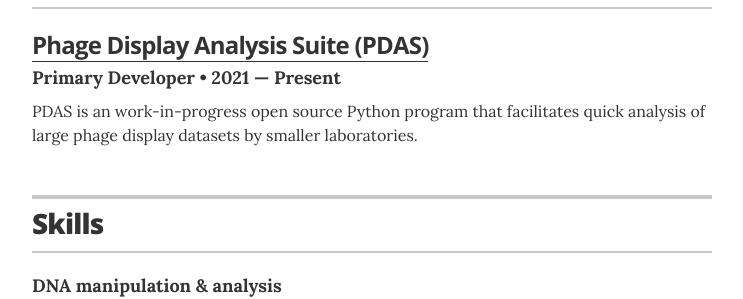
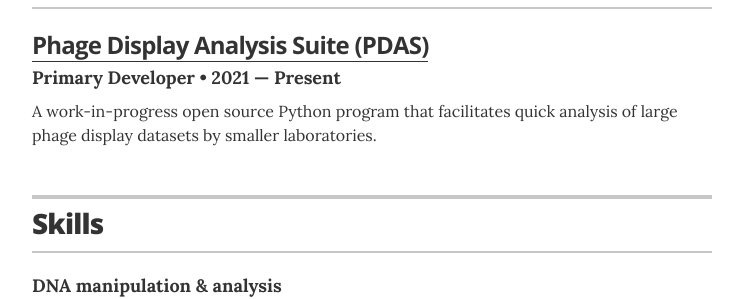
Before and after one commit to oroscow/oroscow.github.io, a Jekyll site: the page built from index.html, in a window 1280 px wide and 900 px high, scrolled down 1729 px. Shown: the part 159-458 px from the top of the window, without its empty margins (268-1011 px from the left). Built offline with Jekyll 4.4.1, drawn with Linux system fonts in a browser that asks for light colours.

Commit message:
Update projects.yml

```diff
--- a/_data/projects.yml
+++ b/_data/projects.yml
@@ -4,4 +4,4 @@
   role: Primary Developer
   duration: 2021 &mdash; Present
   url: "https://github.com/oroscow/phage_display_analysis_suite_pdas"
-  description: PDAS is an work-in-progress open source Python program that facilitates quick analysis of large phage display datasets by smaller laboratories.
+  description: A work-in-progress open source Python program that facilitates quick analysis of large phage display datasets by smaller laboratories.
```
